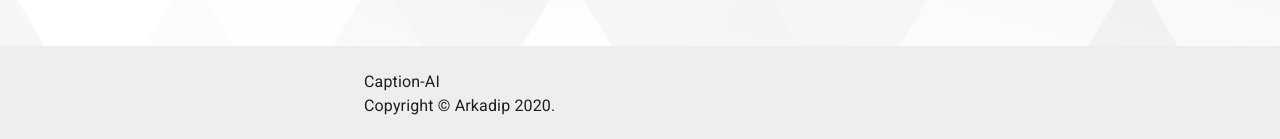
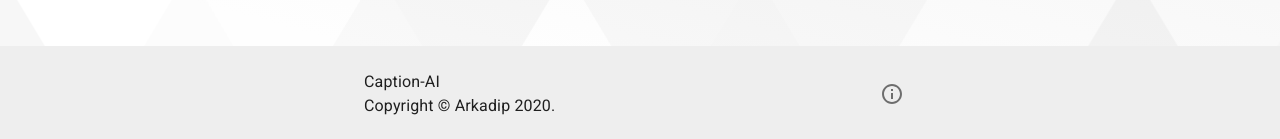
Before and after one commit to darkmatter18/Caption-AI, a React (Create React App) app in the folder frontendui/: page / in a window 1280 px wide. Shown: the part 658-797 px from the top of the page. Built offline with nearby package versions, Linux system fonts and the light colour scheme.

Commit message:
feat: App.js Info Button Added
Signed-off-by: Arkadip Bhattacharya <in2arkadipb13@gmail.com>

```diff
--- a/frontendui/src/App.js
+++ b/frontendui/src/App.js
@@ -6,6 +6,9 @@ import HeaderComponent from './Components/HeaderComponent';
 import {blue, pink} from '@material-ui/core/colors';
 import {makeStyles} from "@material-ui/core/styles";
 import Link from "@material-ui/core/Link";
+import {InfoOutlined} from "@material-ui/icons";
+import IconButton from "@material-ui/core/IconButton";
+import Grid from "@material-ui/core/Grid";
 
 const theme = createMuiTheme({
     palette: {
@@ -49,6 +52,8 @@ const App = () => {
                     <Routes/>
                     <footer className={classes.footer}>
                         <Container maxWidth="sm">
+                            <Grid container>
+                                <Grid item xl={8} lg={8} sm={8} md={8} xs={8}>
                                     <Typography variant={"body1"}>Caption-AI</Typography>
                                     <Typography variant="body1">
                                         {'Copyright © '}
@@ -58,6 +63,15 @@ const App = () => {
                                         {new Date().getFullYear()}
                                         {'.'}
                                     </Typography>
+                                </Grid>
+                                <Grid item xl={4} lg={4} sm={4} md={4} xs={4}>
+                                    <Typography component={"div"} align={"right"}>
+                                        <IconButton>
+                                            <InfoOutlined/>
+                                        </IconButton>
+                                    </Typography>
+                                </Grid>
+                            </Grid>
                         </Container>
                     </footer>
                 </div>
```
Lines whose indentation alone changed are shown as unchanged.
